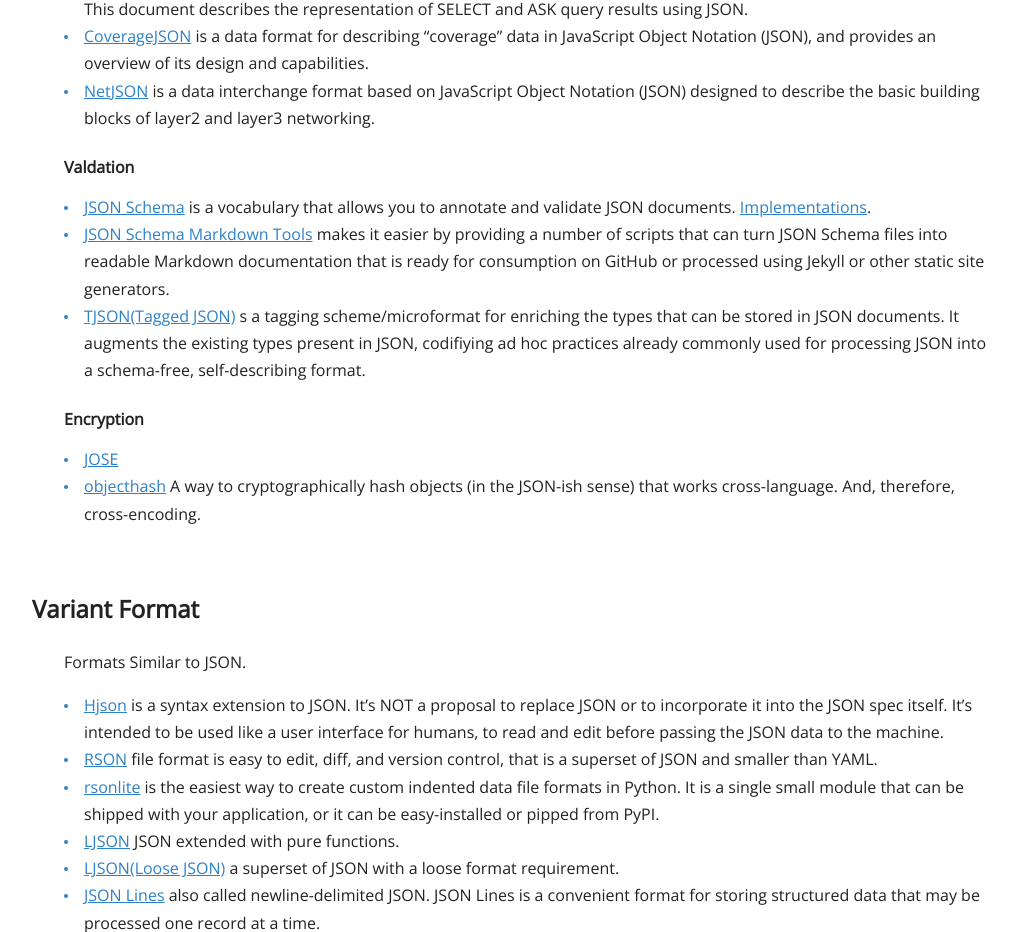
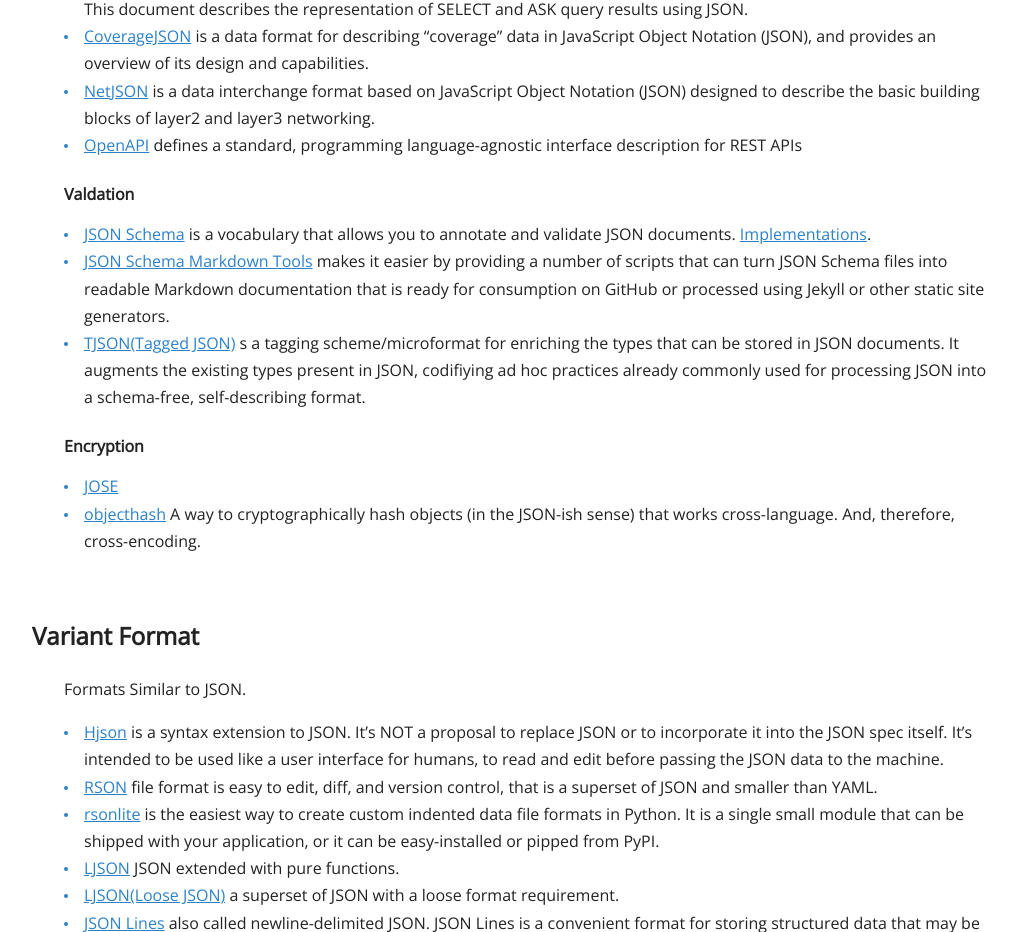
Before and after one commit to othree/json-blue, a plain HTML site: page index.html in a window 1280 px wide. Shown: the part 1613-2545 px from the top of the page, without its empty margins (128-1145 px from the left). Drawn offline with nearby package versions, Linux system fonts and the light colour scheme.

Commit message:
Add openapi

```diff
--- a/index.html
+++ b/index.html
@@ -59,6 +59,7 @@
 <li><a href="https://www.w3.org/TR/sparql11-results-json/">SPARQL</a> is a set of standards for the query and update of RDF data, along with ways to access such data over the web. This document describes the representation of SELECT and ASK query results using JSON.</li>
 <li><a href="https://www.w3.org/TR/covjson-overview/">CoverageJSON</a> is a data format for describing “coverage” data in JavaScript Object Notation (JSON), and provides an overview of its design and capabilities.</li>
 <li><a href="netjson.org/">NetJSON</a> is a data interchange format based on JavaScript Object Notation (JSON) designed to describe the basic building blocks of layer2 and layer3 networking.</li>
+<li><a href="https://github.com/OAI/OpenAPI-Specification">OpenAPI</a> defines a standard, programming language-agnostic interface description for REST APIs</li>
 </ul>
 <h3 id="valdation">Valdation</h3>
 <ul>
```
Also changed, not shown: 1 other file.
